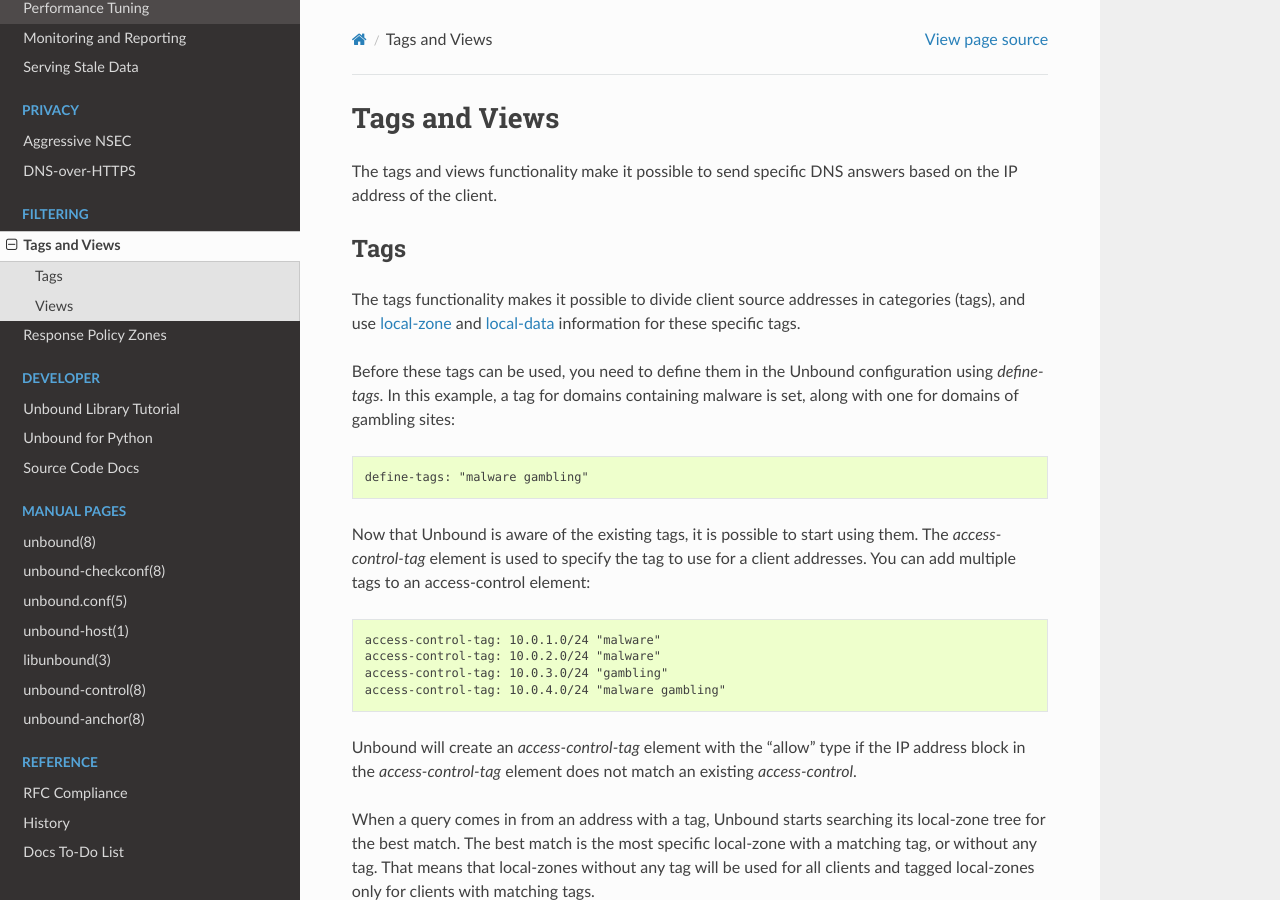
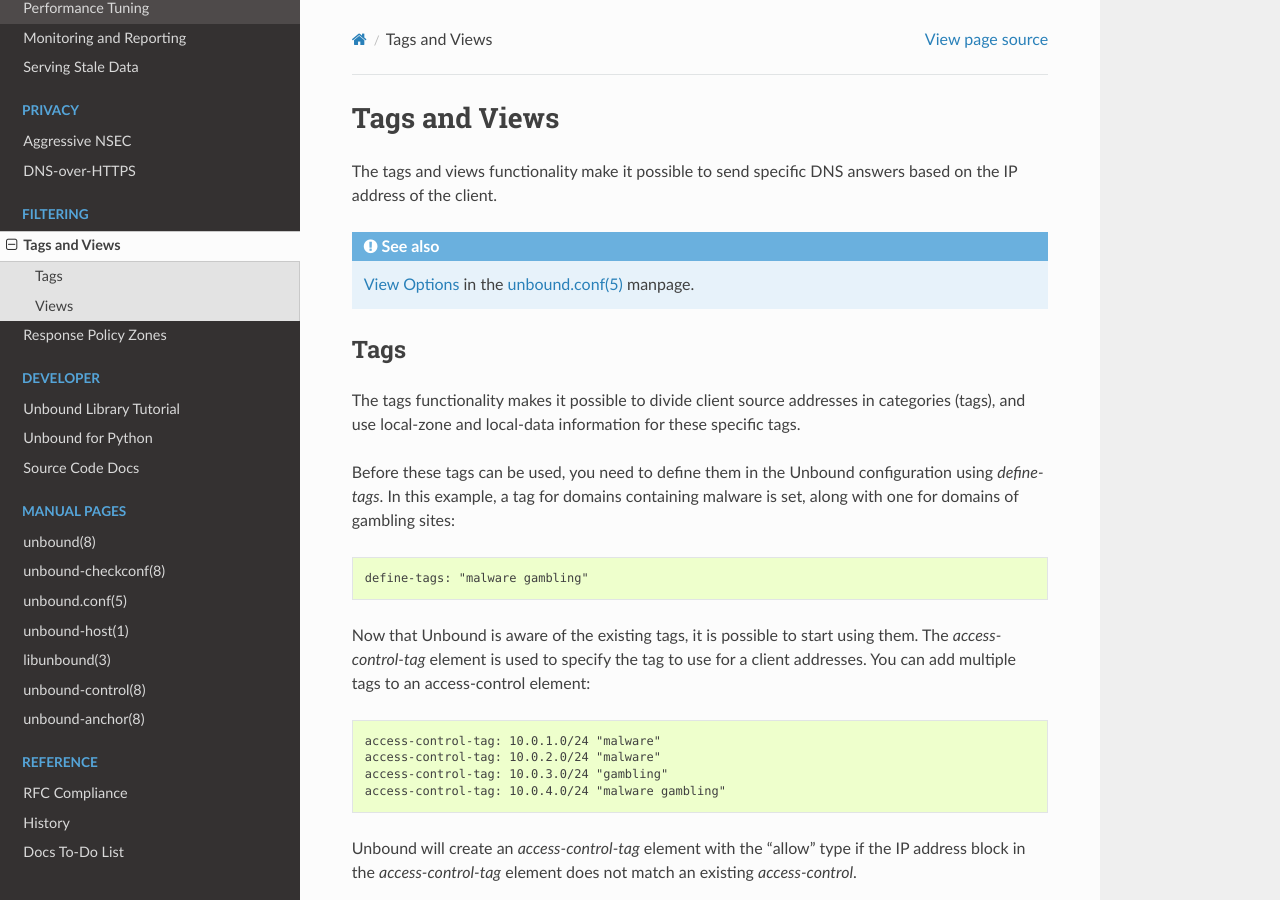
Before and after one commit to NLnetLabs/unbound-manual, a Sphinx documentation site: the page built from source/topics/filtering/tags-views.rst, in a window 1280 px wide and 900 px high. Built offline with Sphinx 7.4.7 and the Read the Docs theme 2.0.0, drawn with Linux system fonts in a browser that asks for light colours; some of the changed text lies outside the part shown.

Commit message:
Cross referencing

```diff
--- a/source/topics/filtering/rpz.rst
+++ b/source/topics/filtering/rpz.rst
@@ -1,6 +1,4 @@
 .. index:: RPZ, Response Policy Zones
-
-.. _doc_filtering_rpz:
 
 .. versionadded:: 1.10.0
     Intial release with QNAME and Response IP Address triggers
--- a/source/topics/filtering/tags-views.rst
+++ b/source/topics/filtering/tags-views.rst
@@ -7,15 +6,15 @@
 The tags and views functionality make it possible to send specific DNS answers
 based on the IP address of the client.
 
+.. Seealso:: :ref:`manpages/unbound.conf:View Options` in
+             the :doc:`/manpages/unbound.conf` manpage.
+
 Tags
 ----
 
 The tags functionality makes it possible to divide client source addresses
-in categories (tags), and use `local-zone
-<https://nlnetlabs.nl/documentation/unbound/unbound.conf/#local-zone>`_ and
-`local-data
-<https://nlnetlabs.nl/documentation/unbound/unbound.conf/#local-data>`_
-information for these specific tags.
+in categories (tags), and use local-zone and local-data information for these
+specific tags.
 
 Before these tags can be used, you need to define them in the Unbound
 configuration using *define-tags*. In this example, a tag for domains containing
@@ -100,10 +99,7 @@
 Configuring a client specific local-zone tree can be done using views.
 
 A view is a named list of configuration options. The supported view
-configuration options are `local-zone
-<https://nlnetlabs.nl/documentation/unbound/unbound.conf/#local-zone>`_ and
-`local-data
-<https://nlnetlabs.nl/documentation/unbound/unbound.conf/#local-data>`_.
+configuration options are local-zone and local-data.
 
 A view is configured using a view clause. There may be multiple view clauses,
 each with a unique name. For example:
--- a/source/topics/performance.rst
+++ b/source/topics/performance.rst
@@ -1,5 +1,3 @@
-.. _doc_performance:
-
 Performance Tuning
 ==================
 
--- a/source/topics/privacy/aggressive-nsec.rst
+++ b/source/topics/privacy/aggressive-nsec.rst
@@ -1,6 +1,4 @@
 .. index:: Aggressive NSEC, DNSSEC-Validated cache
-
-.. _doc_privacy_aggressive_nsec:
 
 Aggressive NSEC
 ===============
--- a/source/topics/privacy/dns-over-https.rst
+++ b/source/topics/privacy/dns-over-https.rst
@@ -1,5 +1,3 @@
-.. _doc_privacy_doh:
-
 .. versionadded:: 1.12.0
 
 DNS-over-HTTPS
```
Also changed, not shown: other parts of source/topics/filtering/tags-views.rst (+0 -1 lines), source/topics/serve-stale.rst (+4 -4 lines).
